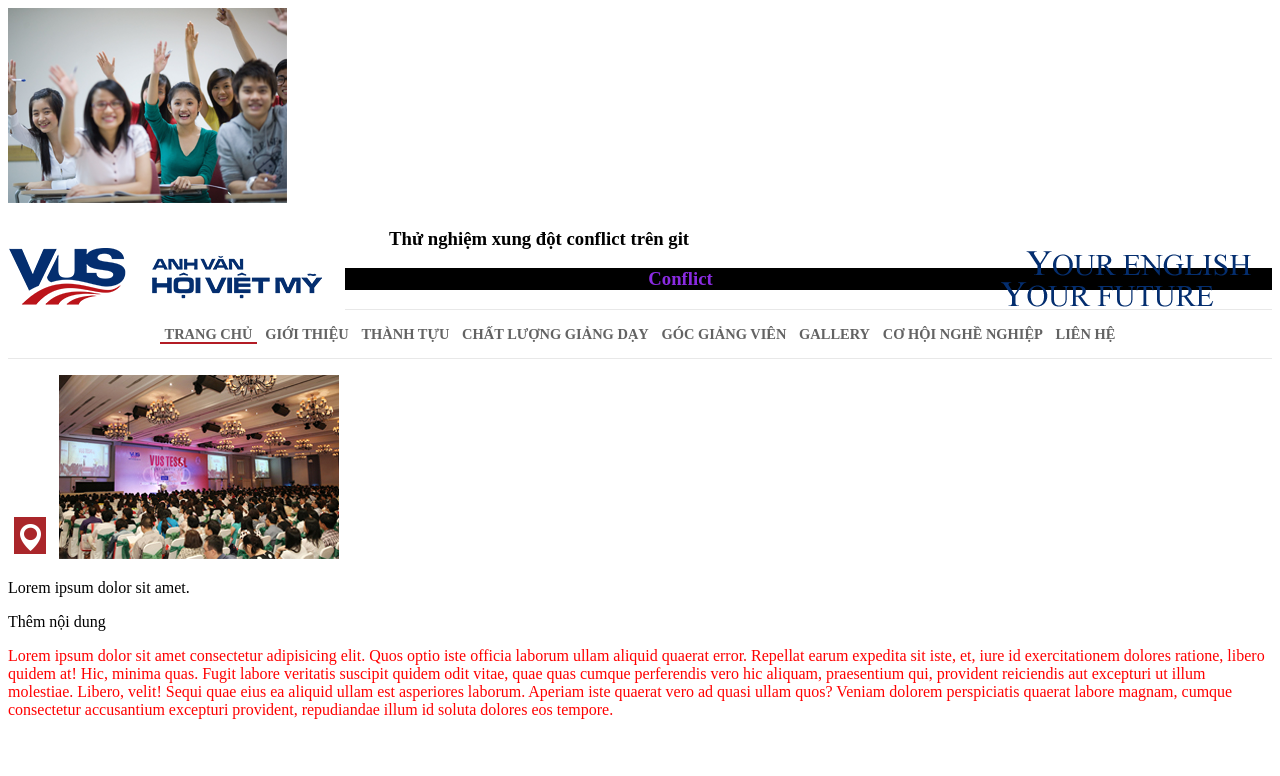
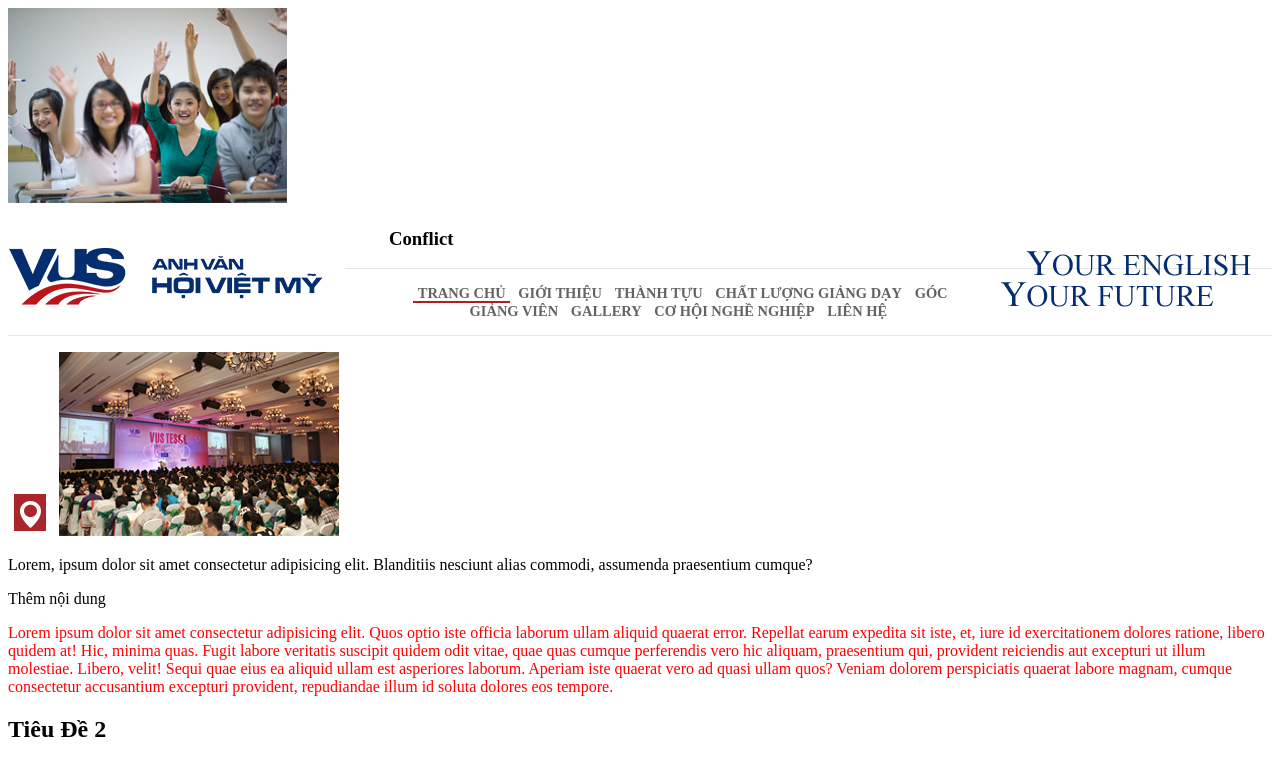
Before and after one commit to Thaopieh/HelloWorld, a plain HTML site: page index.html in a window 1280 px wide. Drawn offline with Linux system fonts and the light colour scheme.

Commit message:
xu ly conflict

```diff
--- a/index.html
+++ b/index.html
@@ -16,8 +16,7 @@
             <img class="header__slogan" src="./img/slogan.png" alt="slogan">
 
         </div>
-        <h3> Thử nghiệm xung đột conflict trên git</h3>
-        <h3 style="color: blueviolet;background-color: black;text-align: center;">Conflict</h3>
+        <h3>Conflict</h3>
         <div class="header__navbar">
             <ul>
                 <li class="active"><a href="#">TRANG CHỦ</a></li>
@@ -32,7 +31,7 @@
         </div>
         <img src="./img/icon_vi_tri.png" alt="Vị trí">
         <img src="./img/tin_tuc_5.jpg" alt="Tin tức 5">
-        <p style="border: 5px;">Lorem ipsum dolor sit amet.</p>
+        <p>Lorem, ipsum dolor sit amet consectetur adipisicing elit. Blanditiis nesciunt alias commodi, assumenda praesentium cumque?</p>
     </div>
     <div class="carousel"></div>
     <div class="intro"></div>
@@ -41,6 +40,7 @@
     <div class="footer"></div>
     <span>Thêm nội dung</span>
     <p style="color: red;">Lorem ipsum dolor sit amet consectetur adipisicing elit. Quos optio iste officia laborum ullam aliquid quaerat error. Repellat earum expedita sit iste, et, iure id exercitationem dolores ratione, libero quidem at! Hic, minima quas. Fugit labore veritatis suscipit quidem odit vitae, quae quas cumque perferendis vero hic aliquam, praesentium qui, provident reiciendis aut excepturi ut illum molestiae. Libero, velit! Sequi quae eius ea aliquid ullam est asperiores laborum. Aperiam iste quaerat vero ad quasi ullam quos? Veniam dolorem perspiciatis quaerat labore magnam, cumque consectetur accusantium excepturi provident, repudiandae illum id soluta dolores eos tempore.</p>
+    <h2>Tiêu Đề 2</h2>
 
 </body>
 
```
